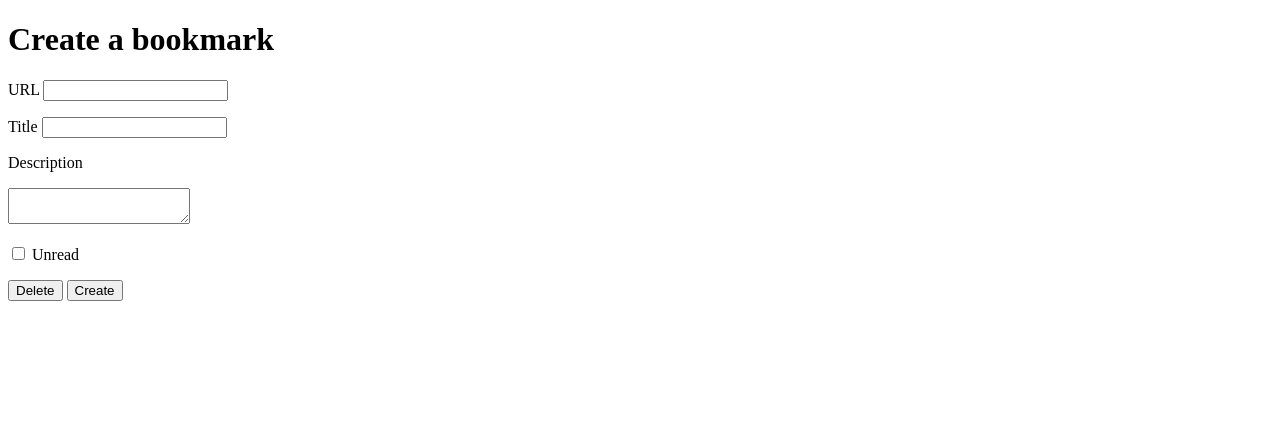
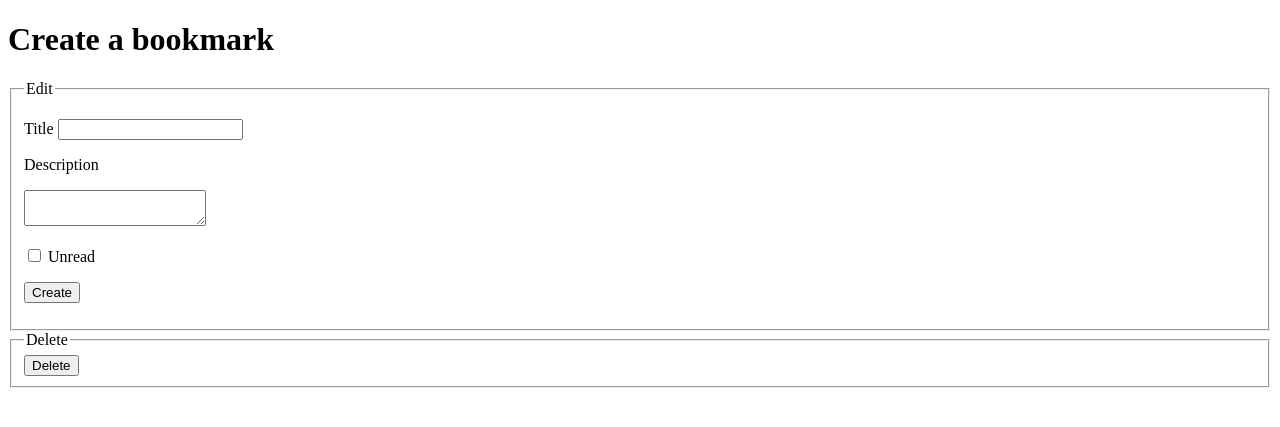
Before and after one commit to calpaterson/quarchive, a Flask app: page /create-bookmark in a window 1280 px wide. Shown: the part 26-453 px from the top of the page. Run offline with Flask 2, Linux system fonts and the light colour scheme; the visitor is signed in with stand-in values (Sample User, id 1); parts of the project's set-up code (start-up, migrations or seed data) failed here and were passed over.

Commit message:
Improve and chunk up the create/edit form a bit

```diff
--- a/src/server/quarchive/templates/create_or_edit_bookmark.j2
+++ b/src/server/quarchive/templates/create_or_edit_bookmark.j2
@@ -1,30 +1,46 @@
 {# -*- mode: jinja2 -*- #}
 {% extends "base.j2" %}
 {% block main %}
+  <form
+    method="POST"
+    {% if bookmark %}
+      action="{{  url_for('quarchive.edit_bookmark', url_uuid=url_uuid, redirect_to=request.url) }}"
+    {% else %}
+      action="{{  url_for('quarchive.create_bookmark', redirect_to=request.url) }}"
+    {% endif %}
+    >
+
     {% if bookmark %}
       <h1>Edit bookmark</h1>
-    <form method="POST" action="{{  url_for('quarchive.edit_bookmark', url_uuid=url_uuid, redirect_to=request.url) }}">
     {% else %}
       <h1>Create a bookmark</h1>
-    <form method="POST" action="{{  url_for('quarchive.create_bookmark', redirect_to=request.url) }}">
     {% endif %}
+
     {% if bookmark and bookmark.deleted %}
       <p>
         (deleted)
       </p>
     {% endif %}
 
+    {% if bookmark %}
+      <h2>{{ bookmark.url }}</h2>
+    {% endif %}
+
     <p>
-    <label>URL</label>
       <input
         name="url"
         type="text"
+        hidden
         {% if bookmark %}
           disabled
           value="{{bookmark.url}}"
         {% endif %}
         >
     </p>
+
+    {# Editing #}
+    <fieldset>
+      <legend>Edit</legend>
       <p>
         <label for="title">Title</label>
         <input
@@ -44,12 +60,19 @@
         <label for="unread">Unread</label>
       </p>
       <p>
+        <button>{% if bookmark %}Save changes{% else %}Create{% endif %}</button>
+      </p>
+    </fieldset>
+
+    {# Deletion #}
+    <fieldset>
+      <legend>Delete</legend>
       {% if bookmark and bookmark.deleted %}
         <button>Undelete</button>
       {% else %}
         <button name="deleted" value="on">Delete</button>
       {% endif %}
-    <button>{% if bookmark %}Save changes{% else %}Create{% endif %}</button>
-  </p>
+    </fieldset>
+
   </form>
 {% endblock %}
```
Lines whose indentation alone changed are shown as unchanged.
